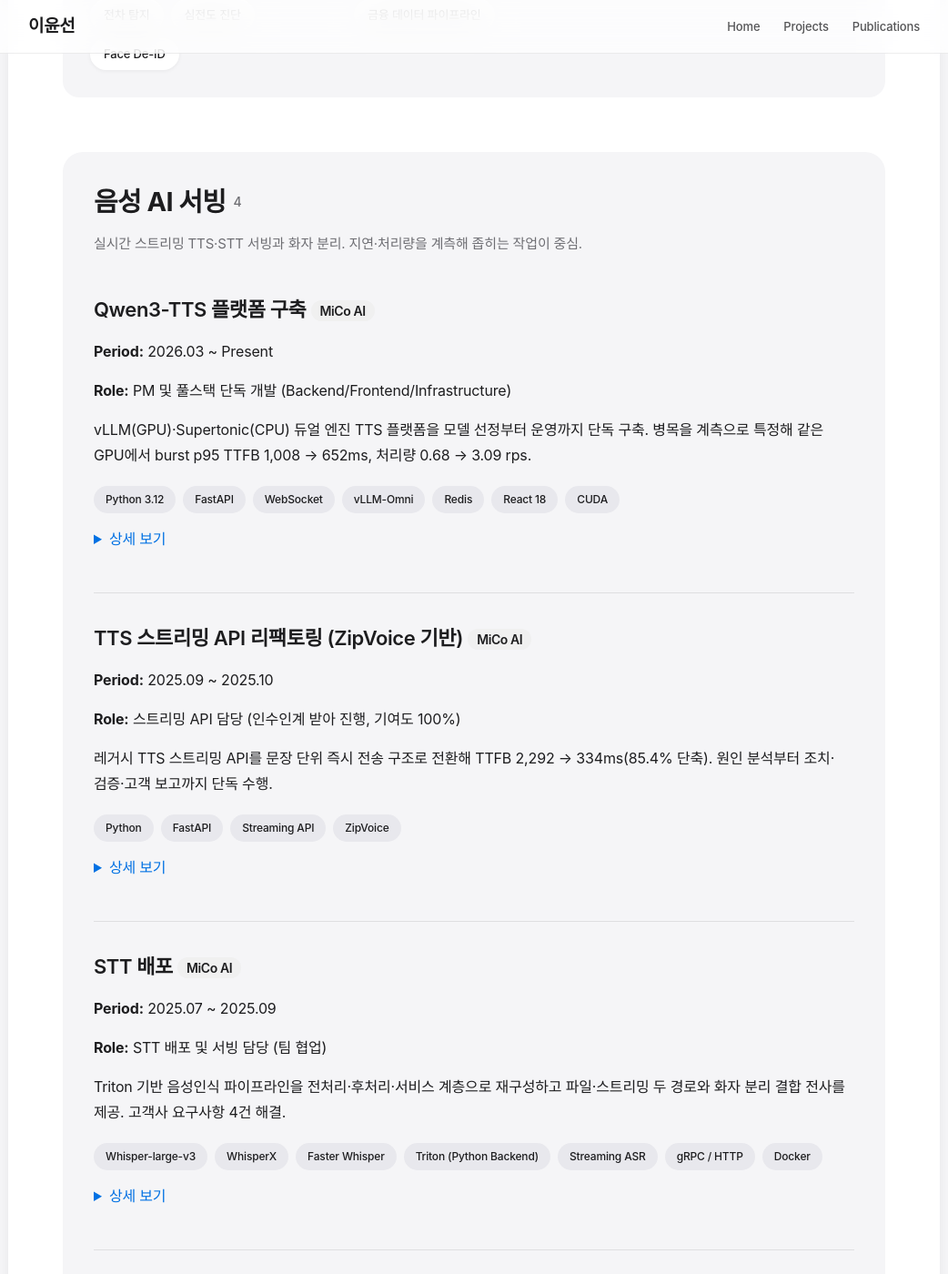
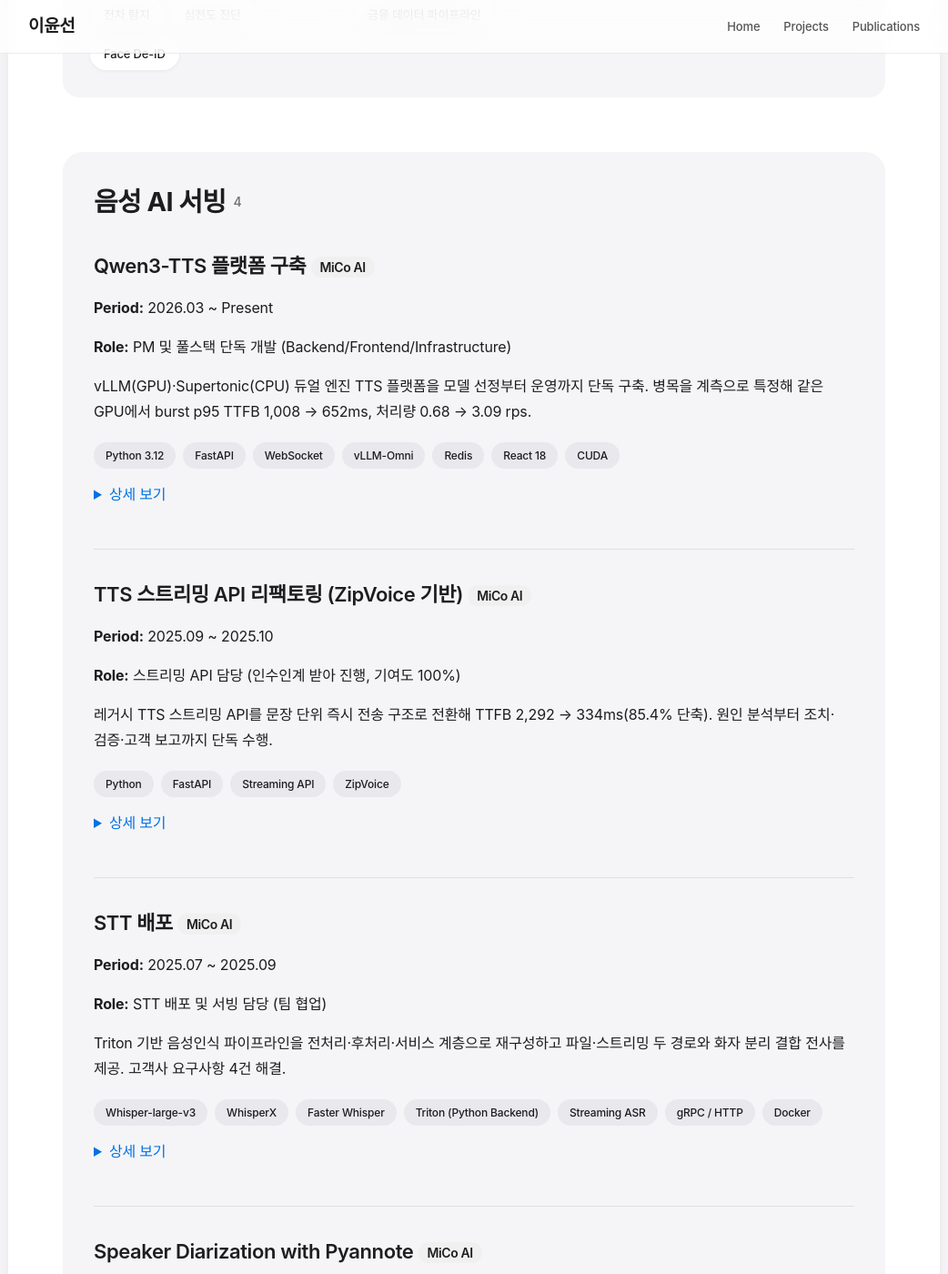
Before and after one commit to ckc5800/ckc5800.github.io, a Jekyll site: the page built from projects.html, in a window 1280 px wide and 1400 px high, scrolled down 538 px. Shown: the whole window at 91% size, without its empty margins (119-1161 px from the left). Built offline with Jekyll 4.4.1, drawn with Linux system fonts in a browser that asks for light colours; some web fonts are replaced; some of the changed text lies outside the part shown.

Commit message:
그룹 설명 문구 제거 — 제목만 남김
- section.group 5개의 group-desc 문단 삭제, 관련 CSS 규칙도 제거
- 설명이 담당하던 제목-첫카드 간격을 group-title 하단 여백 30px 로 대체

```diff
--- a/assets/style.css
+++ b/assets/style.css
@@ -296,7 +296,7 @@ h2[id] {
     font-size: 29px;
     font-weight: 700;
     letter-spacing: -0.6px;
-    margin: 0;
+    margin: 0 0 30px;
 }
 
 .project {
@@ -313,12 +313,6 @@ h2[id] {
     color: var(--text-secondary);
     margin-left: 8px;
     vertical-align: 5px;
-}
-
-.group-desc {
-    color: var(--text-secondary);
-    font-size: 15px;
-    margin: 10px 0 42px;
 }
 
 /* 그룹 안에서 프로젝트끼리는 옅은 선으로만 구분 (묶음은 패널이 담당) */
--- a/projects.html
+++ b/projects.html
@@ -94,7 +94,6 @@ title: Projects
 
 <section class="group">
 <h2 class="group-title" id="g-voice">음성 AI 서빙<span class="group-count">4</span></h2>
-<p class="group-desc">실시간 스트리밍 TTS·STT 서빙과 화자 분리. 지연·처리량을 계측해 좁히는 작업이 중심.</p>
 <div class="project">
     <h3 id="tts">Qwen3-TTS 플랫폼 구축 <span style="font-size: 14px; background: #f0f0f0; padding: 3px 10px; border-radius: 12px; vertical-align: middle;">MiCo AI</span></h3>
     <p><strong>Period:</strong> 2026.03 ~ Present</p>
@@ -291,7 +290,6 @@ title: Projects
 
 <section class="group">
 <h2 class="group-title" id="g-llm">LLM · 검색 시스템<span class="group-count">5</span></h2>
-<p class="group-desc">RAG·에이전트·멀티모달 검색. 지표를 먼저 검증하고 실패를 층으로 분해하는 평가 방법론이 공통 축.</p>
 <div class="project">
     <h3 id="visual">한국어 멀티모달 상품 검색 (visual-search) <span style="font-size: 14px; background: #f0f0f0; padding: 3px 10px; border-radius: 12px; vertical-align: middle;">개인 프로젝트</span></h3>
     <p><strong>Period:</strong> 2026.08</p>
@@ -527,7 +525,6 @@ title: Projects
 
 <section class="group">
 <h2 class="group-title" id="g-mlops">MLOps · 성능 엔지니어링<span class="group-count">2</span></h2>
-<p class="group-desc">배포 자동화와 측정 도구. 병목의 위치를 수치로 증명하는 쪽에 무게.</p>
 <div class="project">
     <h3 id="k8s">Kubernetes-based AI Infrastructure <span style="font-size: 14px; background: #f0f0f0; padding: 3px 10px; border-radius: 12px; vertical-align: middle;">인피닉</span></h3>
     <p><strong>Period:</strong> 2024.03 ~ 2025.04</p>
@@ -611,7 +608,6 @@ title: Projects
 
 <section class="group">
 <h2 class="group-title" id="g-vision">비전 · 생성모델<span class="group-count">5</span></h2>
-<p class="group-desc">센서 퓨전, 생성 모델, 탐지. 논문 7편·특허 2건이 나온 연구 기간의 작업.</p>
 <div class="project">
     <h3 id="seg3d">3D Semantic Segmentation Research <span style="font-size: 14px; background: #f0f0f0; padding: 3px 10px; border-radius: 12px; vertical-align: middle;">인피닉</span></h3>
     <p><strong>Period:</strong> 2022.08 ~ 2022.12</p>
@@ -782,7 +778,6 @@ title: Projects
 
 <section class="group">
 <h2 class="group-title" id="g-data">데이터 파이프라인 · 도구<span class="group-count">2</span></h2>
-<p class="group-desc">학습 데이터를 만들고 정제하는 쪽. 경력 초반의 풀스택·데이터 엔지니어링 경험.</p>
 <div class="project">
     <h3 id="ocr">OCR Dataset Annotation Tool <span style="font-size: 14px; background: #f0f0f0; padding: 3px 10px; border-radius: 12px; vertical-align: middle;">이든티앤에스</span></h3>
     <p><strong>Period:</strong> 2022.04 ~ 2022.08</p>
```
